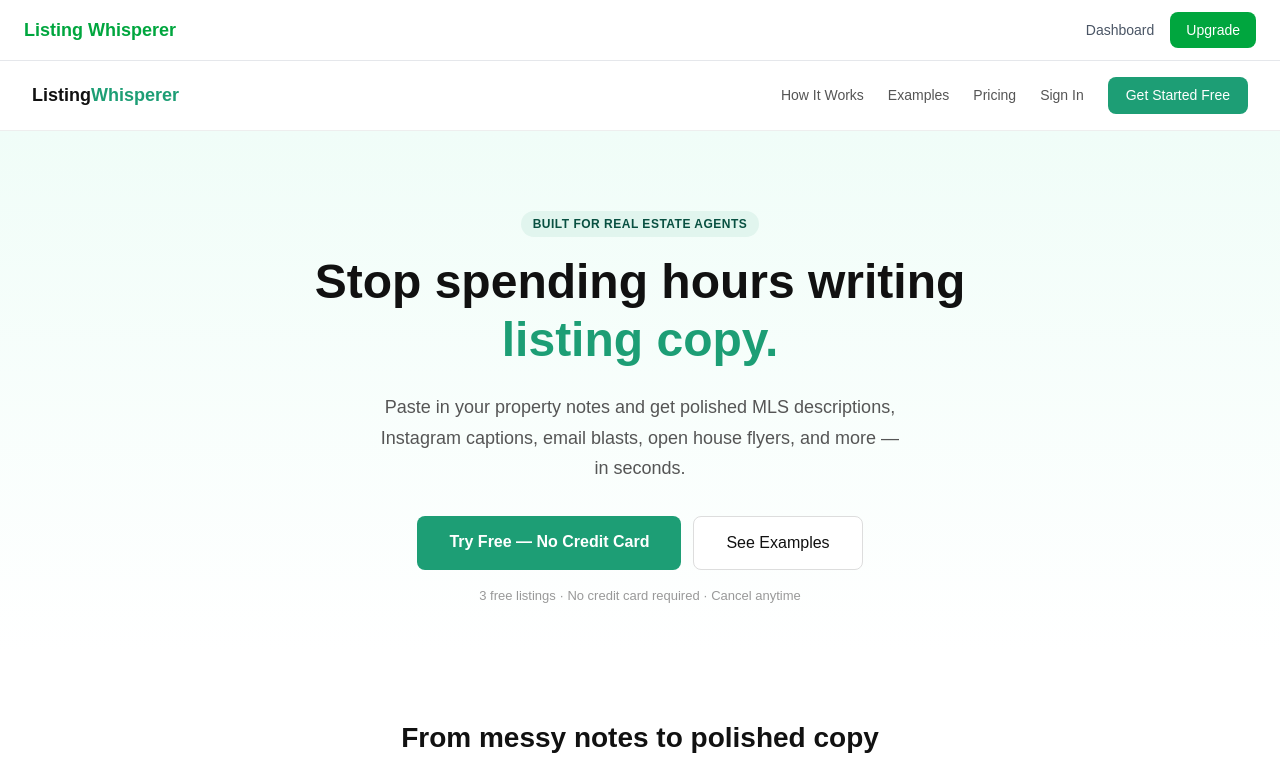
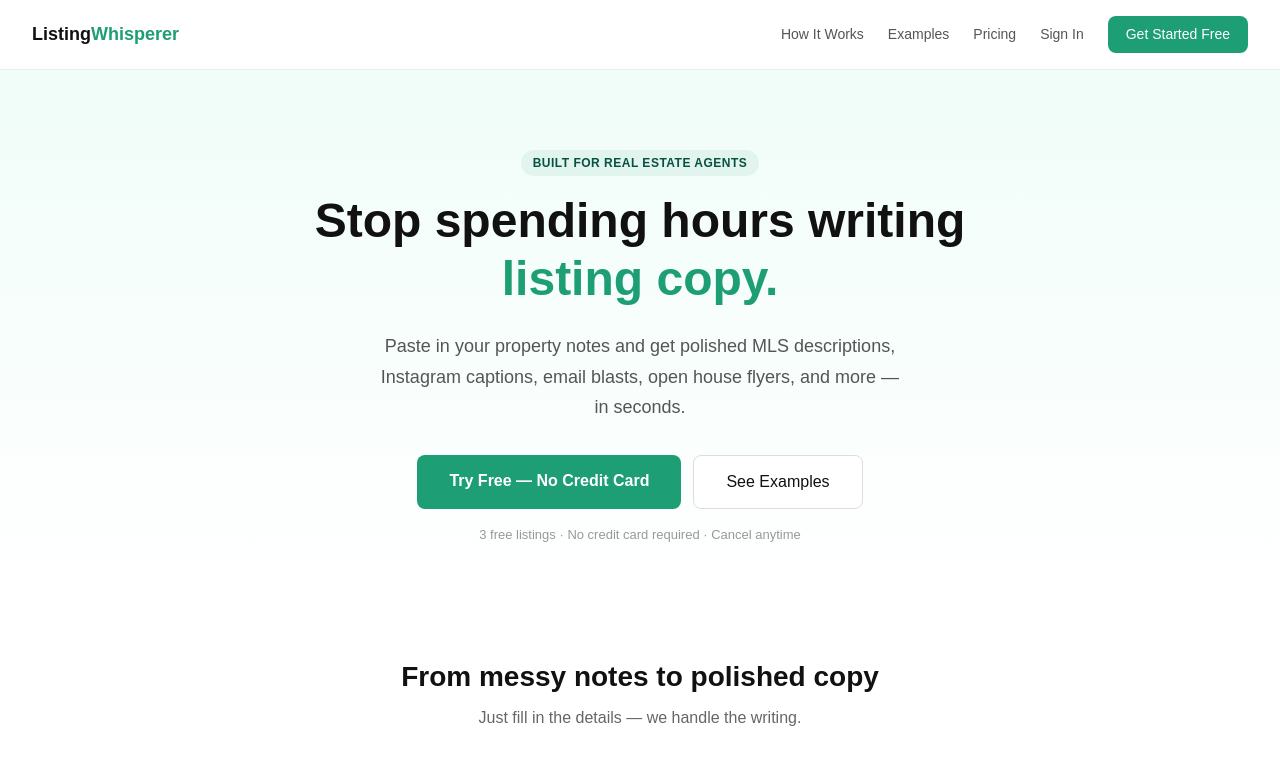
Before and after one commit to APD013/listing-whisperer, a Next.js app: page / in a window 1280 px wide. Shown: the top 770 px of the page. Built offline with nearby package versions, Linux system fonts and the light colour scheme.

Commit message:
Remove global nav, fix SEO metadata

```diff
--- a/src/app/layout.tsx
+++ b/src/app/layout.tsx
@@ -13,8 +13,8 @@
 });
 
 export const metadata: Metadata = {
-  title: "Create Next App",
-  description: "Generated by create next app",
+  title: "Listing Whisperer — AI Marketing Copy for Real Estate Agents",
+  description: "Turn property notes into polished MLS descriptions, Instagram captions, email blasts, and more in seconds. Built for real estate agents.",
 };
 
 export default function RootLayout({
@@ -27,16 +27,9 @@
       lang="en"
       className={`${geistSans.variable} ${geistMono.variable} h-full antialiased`}
     >
-    <body className="min-h-full flex flex-col">
-  <nav className="w-full bg-white border-b border-gray-200 px-6 py-3 flex items-center justify-between">
-    <a href="/" className="text-green-600 font-bold text-lg">Listing Whisperer</a>
-    <div className="flex gap-4 items-center">
-      <a href="/dashboard" className="text-gray-600 hover:text-gray-900 text-sm">Dashboard</a>
-      <a href="/pricing" className="bg-green-600 text-white text-sm px-4 py-2 rounded-lg hover:bg-green-700">Upgrade</a>
-    </div>
-  </nav>
-  {children}
-</body>
+      <body className="min-h-full flex flex-col">
+        {children}
+      </body>
     </html>
   );
 }
```
